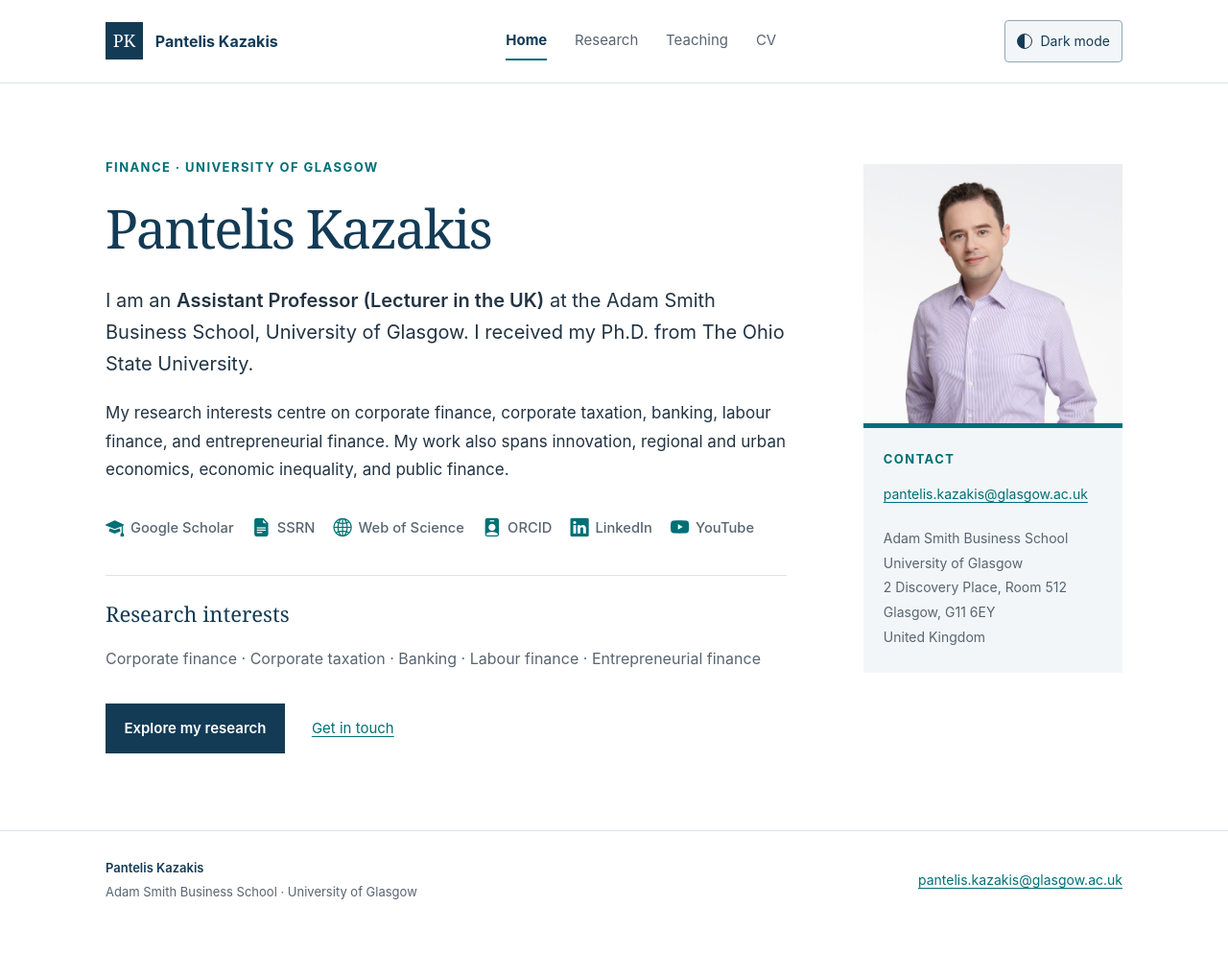
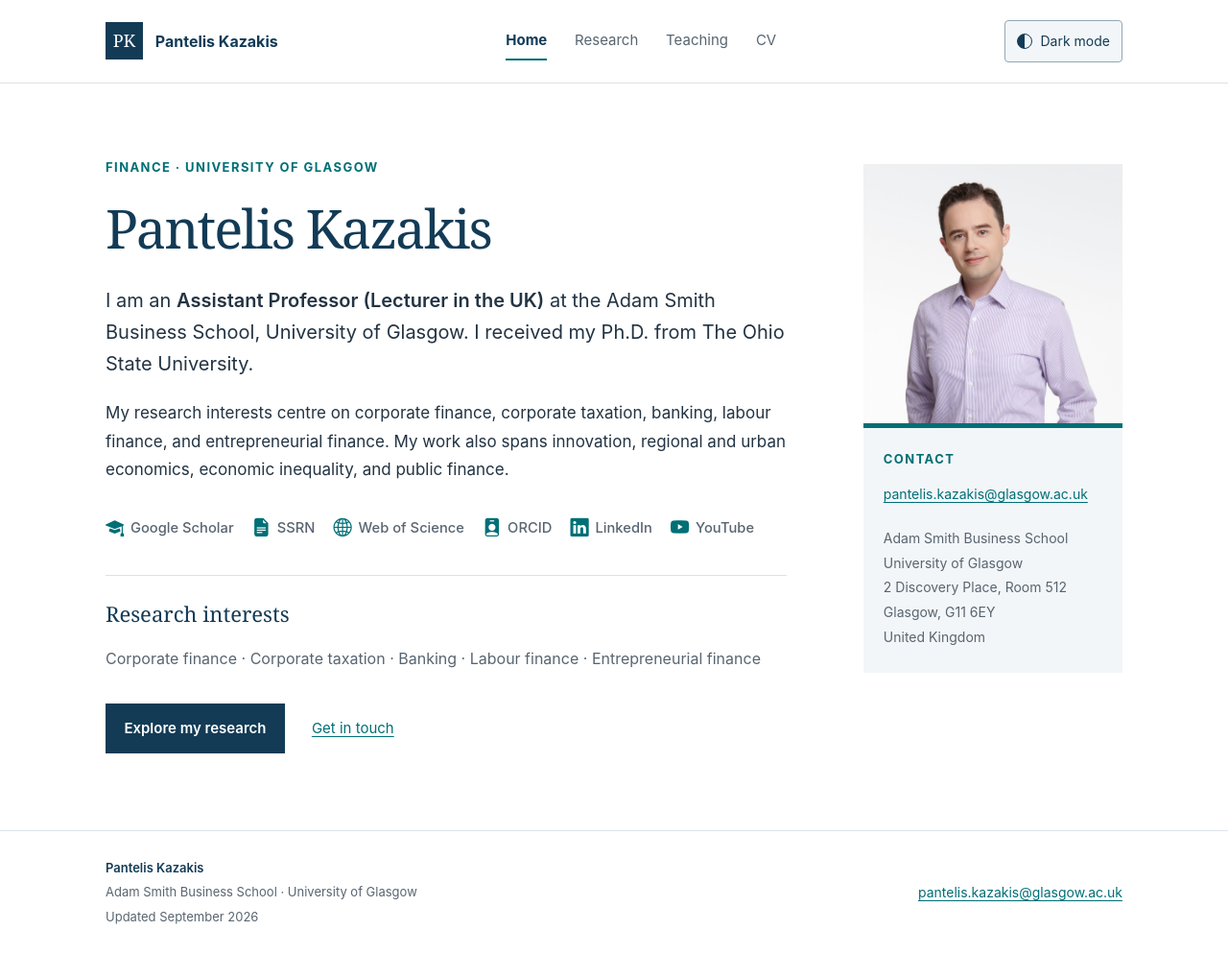
Before and after one commit to panteliskazakis/panteliskazakis.github.io, a Jekyll site: the page built from index.md, in a window 1280 px wide. Shown: the whole page at 96% size. Built offline with Jekyll 4.4.1, drawn with Linux system fonts in a browser that asks for light colours; before the commit the page ends 968 px from its top, so only the background shows below that.

Commit message:
Add files via upload

```diff
--- a/_layouts/default.html
+++ b/_layouts/default.html
@@ -30,8 +30,12 @@
   </header>
   <main id="main" class="site-main" tabindex="-1">{{ content }}</main>
   <footer class="site-footer">
-    <div><span>{{ site.name }}</span><span>Adam Smith Business School · University of Glasgow</span></div>
+     <div>
+      <span>{{ site.name }}</span>
+      <span>Adam Smith Business School · University of Glasgow</span>
+      <span>Updated {{ site.time | date: "%B %Y" }}</span>
+    </div>
     <a href="mailto:{{ site.email }}">{{ site.email }}</a>
-  </footer>
+   </footer>
 </body>
 </html>
```
